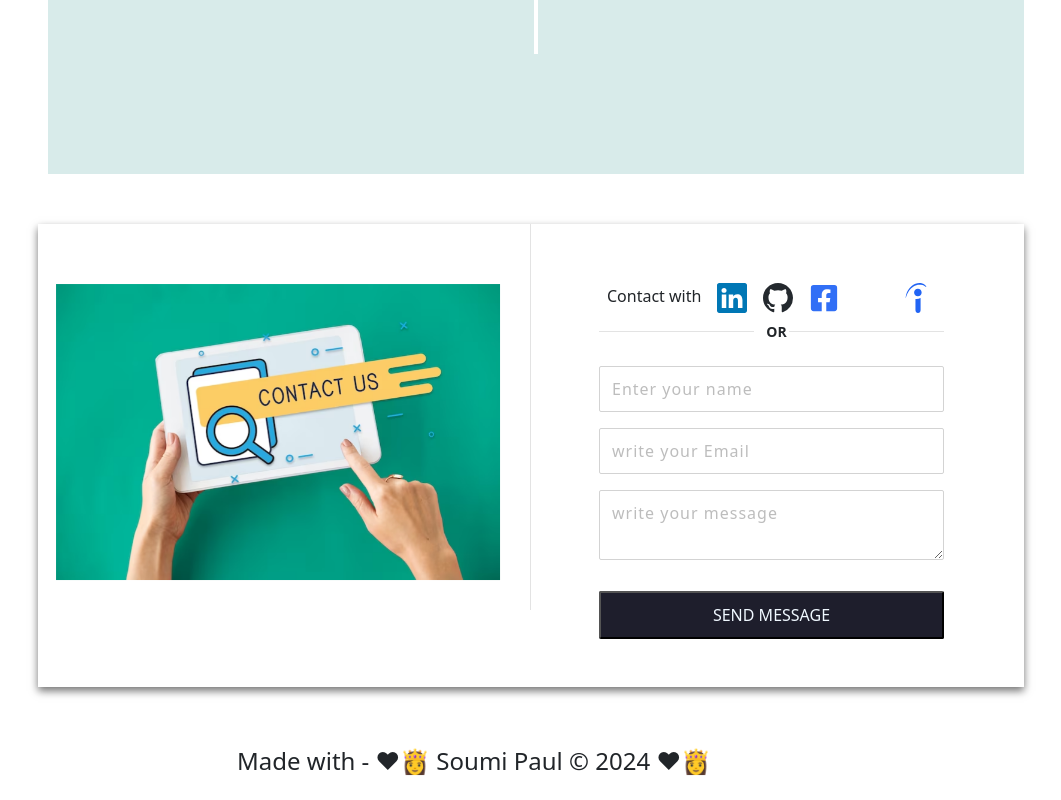
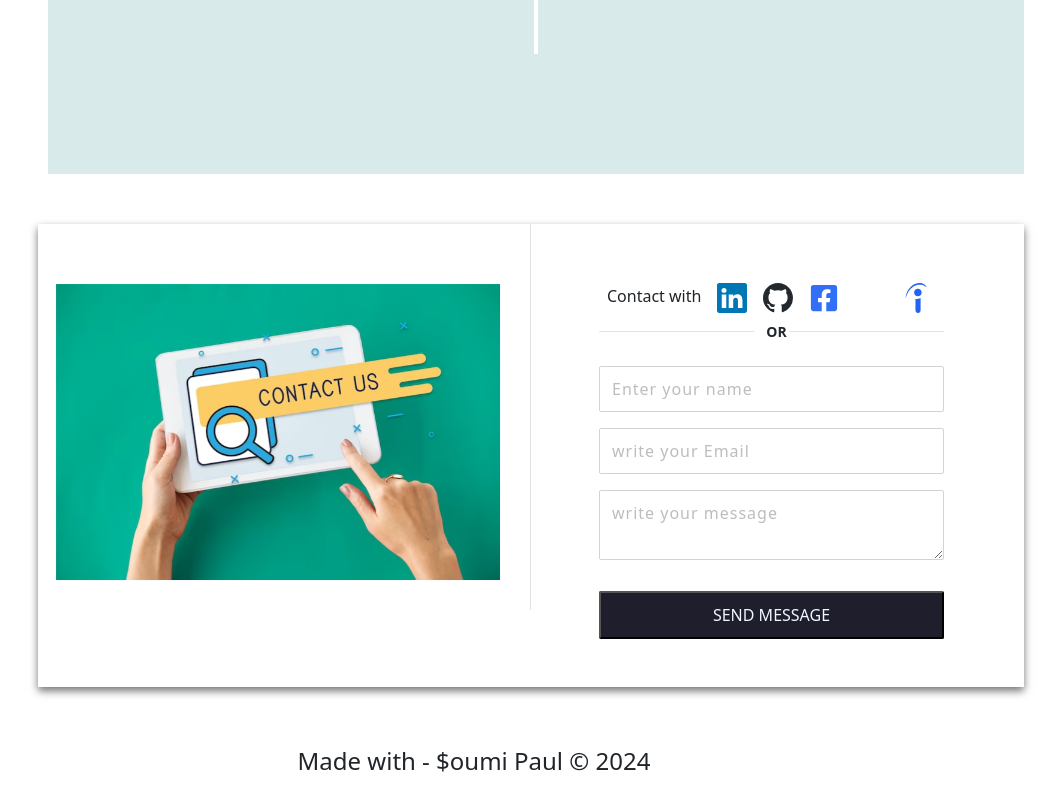
Before and after one commit to Soumi-Paul-dev-99/Soumi-Portfolio-Frontend, a React (Vite) app: page / in a window 1280 px wide. Shown: the part 4035-4835 px from the top of the page, without its empty margins (174-1235 px from the left). Built offline with nearby package versions, Linux system fonts and the light colour scheme; some icons are missing.

Commit message:
end commit

```diff
--- a/src/App.jsx
+++ b/src/App.jsx
@@ -32,7 +32,7 @@ function App() {
         <Tada>
           <div className="footer pb-3 ms-3">
             <h4 className="text-center">
-              Made with - ❤👸 Soumi Paul &copy; 2024 ❤👸
+              Made with - $oumi Paul &copy; 2024
             </h4>
           </div>
         </Tada>
```
